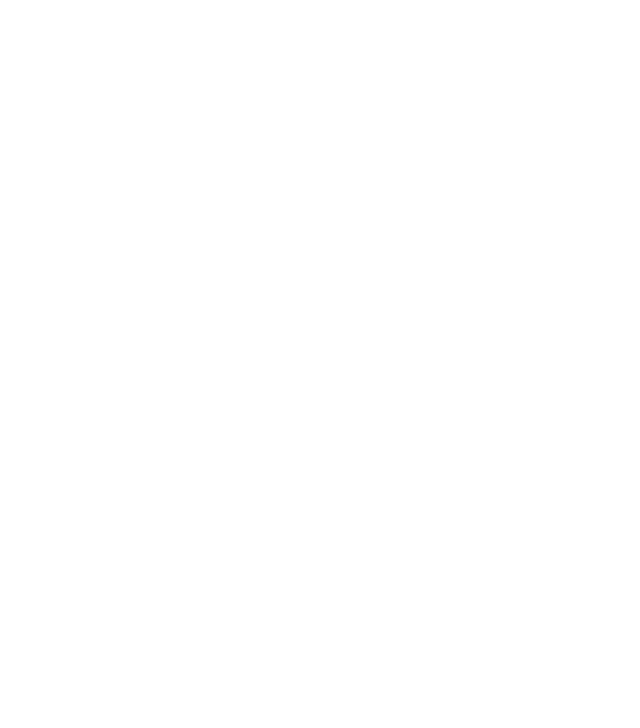
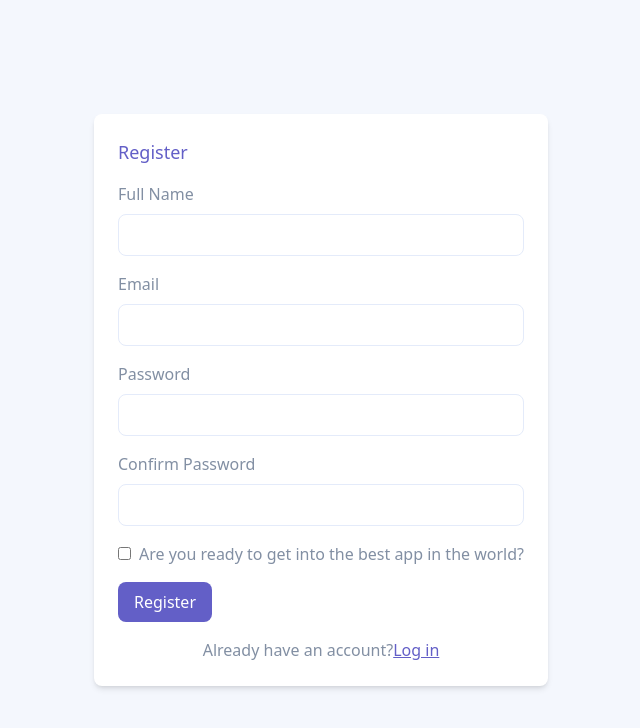
Before and after one commit to JaacielBriseo/kanban-task-management, a React (Create React App) app: page /auth/register in a window 1280 px wide. Shown: the top 728 px of the page, without its empty margins (319-959 px from the left). Built offline with nearby package versions, Linux system fonts and the light colour scheme.

Commit message:
Auth Routes / Login and Register pages / authSlice / Conditional Routes

```diff
--- /dev/null
+++ b/src/auth/pages/Login.tsx
@@ -0,0 +1,57 @@
+import { useState } from 'react';
+import { NavLink } from 'react-router-dom';
+
+export const Login = () => {
+	const [email, setEmail] = useState('');
+	const [password, setPassword] = useState('');
+
+	const handleSubmit = (event: React.FormEvent<HTMLFormElement>) => {
+		event.preventDefault();
+	};
+
+	return (
+		<div className='h-screen flex items-center justify-center bg-LightGrey'>
+			<form className='bg-white rounded-lg shadow-md p-6' onSubmit={handleSubmit}>
+				<h2 className='text-lg font-medium mb-4 text-MainPurple'>Login</h2>
+				<div className='mb-4'>
+					<label className='block text-MediumGrey font-medium mb-2' htmlFor='email'>
+						Email
+					</label>
+					<input
+						className='w-full border border-LinesLight p-2 rounded-lg'
+						type='email'
+						name='email'
+						value={email}
+						onChange={e => setEmail(e.target.value)}
+						required
+					/>
+				</div>
+				<div className='mb-4'>
+					<label className='block text-MediumGrey font-medium mb-2' htmlFor='password'>
+						Password
+					</label>
+					<input
+						className='w-full border border-LinesLight p-2 rounded-lg'
+						type='password'
+						name='password'
+						value={password}
+						onChange={e => setPassword(e.target.value)}
+						required
+					/>
+				</div>
+				<button className='bg-MainPurple hover:bg-PurpleHover text-white font-medium py-2 px-4 rounded-lg'>
+					Log in
+				</button>
+				<button className='bg-white hover:bg-LinesLight text-MainPurple font-medium py-2 px-4 rounded-lg mt-4'>
+					Sign in with Google
+				</button>
+				<div className='text-MediumGrey text-center mt-4'>
+					Don't have an account yet?
+					<NavLink to='/auth/register' className='text-MainPurple hover:text-PurpleHover font-medium underline'>
+						Register
+					</NavLink>
+				</div>
+			</form>
+		</div>
+	);
+};
--- /dev/null
+++ b/src/auth/pages/Register.tsx
@@ -0,0 +1,95 @@
+import { useState } from 'react';
+import { NavLink } from 'react-router-dom';
+
+export const Register = () => {
+	const [fullName, setFullName] = useState('');
+	const [email, setEmail] = useState('');
+	const [password, setPassword] = useState('');
+	const [confirmPassword, setConfirmPassword] = useState('');
+	const [isReady, setIsReady] = useState(false);
+
+	const handleSubmit = (event: React.FormEvent<HTMLFormElement>) => {
+		event.preventDefault();
+	};
+
+	return (
+		<div className='h-screen flex items-center justify-center bg-LightGrey p-5'>
+			<form className='bg-White rounded-lg shadow-md p-6' onSubmit={handleSubmit}>
+				<h2 className='text-lg font-medium mb-4 text-MainPurple'>Register</h2>
+				<div className='mb-4'>
+					<label className='block text-MediumGrey font-medium mb-2' htmlFor='full-name'>
+						Full Name
+					</label>
+					<input
+						className='w-full border border-LinesLight p-2 rounded-lg'
+						type='text'
+						name='full-name'
+						value={fullName}
+						onChange={e => setFullName(e.target.value)}
+						required
+					/>
+				</div>
+				<div className='mb-4'>
+					<label className='block text-MediumGrey font-medium mb-2' htmlFor='email'>
+						Email
+					</label>
+					<input
+						className='w-full border border-LinesLight p-2 rounded-lg'
+						type='email'
+						name='email'
+						value={email}
+						onChange={e => setEmail(e.target.value)}
+						required
+					/>
+				</div>
+				<div className='mb-4'>
+					<label className='block text-MediumGrey font-medium mb-2' htmlFor='password'>
+						Password
+					</label>
+					<input
+						className='w-full border border-LinesLight p-2 rounded-lg'
+						type='password'
+						name='password'
+						value={password}
+						onChange={e => setPassword(e.target.value)}
+						required
+					/>
+				</div>
+				<div className='mb-4'>
+					<label className='block text-MediumGrey font-medium mb-2' htmlFor='confirm-password'>
+						Confirm Password
+					</label>
+					<input
+						className='w-full border border-LinesLight p-2 rounded-lg'
+						type='password'
+						name='confirm-password'
+						value={confirmPassword}
+						onChange={e => setConfirmPassword(e.target.value)}
+						required
+					/>
+				</div>
+				<div className='mb-4'>
+					<input
+						className='mr-2'
+						type='checkbox'
+						name='is-ready'
+						checked={isReady}
+						onChange={e => setIsReady(e.target.checked)}
+					/>
+					<label className='text-MediumGrey' htmlFor='is-ready'>
+						Are you ready to get into the best app in the world?
+					</label>
+				</div>
+				<button className='bg-MainPurple hover:bg-PurpleHover text-white font-medium py-2 px-4 rounded-lg'>
+					Register
+				</button>
+				<div className='text-MediumGrey text-center mt-4'>
+					Already have an account?
+					<NavLink to='/auth/login' className='text-MainPurple hover:text-PurpleHover font-medium underline'>
+						Log in
+					</NavLink>
+				</div>
+			</form>
+		</div>
+	);
+};
--- /dev/null
+++ b/src/auth/routes/AuthRoutes.tsx
@@ -0,0 +1,13 @@
+import { Navigate, Route, Routes } from 'react-router-dom';
+import { Login } from '../pages/Login';
+import { Register } from '../pages/Register';
+export const AuthRoutes = () => {
+	return (
+		<Routes>
+			<Route path='login' element={<Login />} />
+			<Route path='register' element={<Register />} />
+
+			<Route path='/*' element={<Navigate to='/auth/login' />} />
+		</Routes>
+	);
+};
--- a/src/interfaces/interfaces.ts
+++ b/src/interfaces/interfaces.ts
@@ -4,6 +4,15 @@
 	selectedColumnId: string | null;
 	selectedTaskId: string | null;
 	selectedSubtaskId: string | null;
+}
+
+export interface AuthSliceValues {
+	status: 'checking' | 'authenticated' | 'not-authenticated';
+	uid: null | string;
+	email: null | string;
+	displayName: null | string;
+	photoURL: null | string;
+	errorMessage: string | undefined | null
 }
 
 export interface Board {
@@ -51,3 +60,10 @@
 export interface DeleteTaskPayload {
 	payload: { taskId: string; boardId: string; columnId: string };
 }
+
+/*
+AuthSlice Payloads
+*/
+export interface LoginPayload {
+	payload: { uid: string; email: string; displayName: string; photoURL: string };
+}
--- a/src/router/AppRoutes.tsx
+++ b/src/router/AppRoutes.tsx
@@ -1,10 +1,23 @@
-import { Route, Routes } from 'react-router-dom';
+import { Navigate, Route, Routes } from 'react-router-dom';
 import { KanbanRoutes } from '../app/routes';
+import { AuthRoutes } from '../auth/routes/AuthRoutes';
+import { useAppSelector } from '../store';
+import { Loading } from '../ui';
 
 export const AppRoutes = () => {
+	const { status } = useAppSelector(state => state.auth);
+	if (status === 'checking') {
+		return <Loading />;
+	}
 	return (
 		<Routes>
-			<Route path='*' element={<KanbanRoutes />} />
+			{status === 'authenticated' ? (
+				<Route path='/*' element={<KanbanRoutes />} />
+			) : (
+				<Route path='/auth/*' element={<AuthRoutes />} />
+			)}
+
+			<Route path='/*' element={<Navigate to='/auth/login' />} />
 		</Routes>
 	);
 };
--- /dev/null
+++ b/src/store/auth/authSlice.ts
@@ -0,0 +1,39 @@
+import { createSlice } from '@reduxjs/toolkit';
+import { AuthSliceValues, LoginPayload } from '../../interfaces';
+
+const initialState: AuthSliceValues = {
+	status: 'not-authenticated',
+	uid: null,
+	email: null,
+	displayName: null,
+	photoURL: null,
+	errorMessage: null,
+};
+export const authSlice = createSlice({
+	name: 'auth',
+	initialState,
+	reducers: {
+		login: (state, { payload }: LoginPayload) => {
+			state.status = 'authenticated';
+			state.uid = payload.uid;
+			state.email = payload.email;
+			state.displayName = payload.displayName;
+			state.photoURL = payload.photoURL;
+			state.errorMessage = null;
+		},
+		logout: (state, { payload }:{payload:{errorMessage:string | undefined | null}}) => {
+			state.status = 'not-authenticated';
+			state.uid = null;
+			state.email = null;
+			state.displayName = null;
+			state.photoURL = null;
+			state.errorMessage = payload.errorMessage;
+		},
+		checkingCredentials: state => {
+			state.status = 'checking';
+		},
+	},
+});
+
+// Action creators are generated for each case reducer function
+export const { login, logout, checkingCredentials } = authSlice.actions;
--- /dev/null
+++ b/src/store/auth/index.ts
@@ -0,0 +1 @@
+export * from './authSlice'
--- a/src/store/store.ts
+++ b/src/store/store.ts
@@ -1,4 +1,5 @@
 import { configureStore } from '@reduxjs/toolkit';
+import { authSlice } from './auth';
 import { kanbanTaskSlice } from './kanban-task-management';
 import { uiSlice } from './ui';
 // ...
@@ -7,6 +8,7 @@
 	reducer: {
 		kanbanTask: kanbanTaskSlice.reducer,
 		ui: uiSlice.reducer,
+		auth: authSlice.reducer,
 	},
 });
 
--- a/src/ui/components/Loading.tsx
+++ b/src/ui/components/Loading.tsx
@@ -1,6 +1,6 @@
 export const Loading = () => (
    <div className='min-h-screen flex justify-center items-center bg-LinesLight'>
-		<div className='loader bg-white p-5 rounded-full flex space-x-3 mb-16 shadow-inner'>
+	   <div className='bg-white p-5 rounded-full flex space-x-3 mb-16 shadow-inner'>
 		   <div className='w-5 h-5 bg-MainPurple rounded-full animate-bounce'></div>
 		   <div className='w-5 h-5 bg-MainPurple rounded-full animate-bounce'></div>
 		   <div className='w-5 h-5 bg-MainPurple rounded-full animate-bounce'></div>
```
Lines whose indentation alone changed are shown as unchanged.
